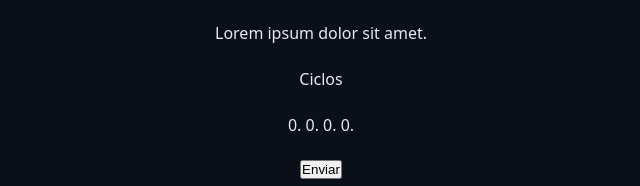
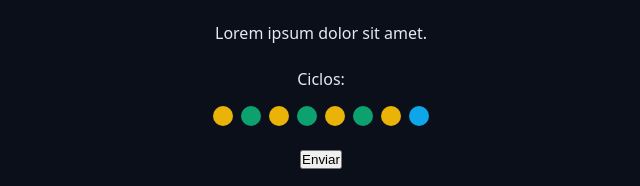
Before and after one commit to GabrielPanjos/chronoss-pomodoro, a React (Vite) app: page / in a window 1280 px wide. Shown: the part 708-894 px from the top of the page, without its empty margins (319-959 px from the left). Built offline with nearby package versions, Linux system fonts and the light colour scheme.

Commit message:
Criando um componente de botão reutilizável com opções

```diff
--- a/src/App.tsx
+++ b/src/App.tsx
@@ -6,6 +6,7 @@
 import { Menu } from "./components/Menu";
 import { CountDown } from "./components/CountDown";
 import { Input } from "./components/Input";
+import { Cycles } from "./components/Cycles";
 
 export function App() {
   return (
@@ -38,8 +39,7 @@
           </div>
 
           <div className="formRow">
-            <p>Ciclos</p>
-            <p>0. 0. 0. 0.</p>
+            <Cycles />
           </div>
 
           <div className="formRow">
--- /dev/null
+++ b/src/components/Cycles/index.tsx
@@ -0,0 +1,20 @@
+import styles from "./styles.module.css";
+
+export function Cycles() {
+  return (
+    <div className={styles.cycles}>
+      <span>Ciclos:</span>
+
+      <div className={styles.cycleDots}>
+        <span className={`${styles.cycleDot} ${styles.workTime}`}></span>
+        <span className={`${styles.cycleDot} ${styles.shortBreakTime}`}></span>
+        <span className={`${styles.cycleDot} ${styles.workTime}`}></span>
+        <span className={`${styles.cycleDot} ${styles.shortBreakTime}`}></span>
+        <span className={`${styles.cycleDot} ${styles.workTime}`}></span>
+        <span className={`${styles.cycleDot} ${styles.shortBreakTime}`}></span>
+        <span className={`${styles.cycleDot} ${styles.workTime}`}></span>
+        <span className={`${styles.cycleDot} ${styles.longBreakTime}`}></span>
+      </div>
+    </div>
+  );
+}
--- /dev/null
+++ b/src/components/Cycles/styles.module.css
@@ -0,0 +1,31 @@
+.cycles {
+  display: flex;
+  flex-direction: column;
+  gap: 16px;
+  align-items: center;
+  justify-content: center;
+}
+
+.cycleDots {
+  display: flex;
+  gap: 8px;
+}
+
+.cycleDot {
+  width: 20px;
+  height: 20px;
+  background-color: var(--primary);
+  border-radius: 50%;
+}
+
+.workTime {
+  background-color: var(--warning);
+}
+
+.shorBreakTime {
+  background-color: var(--primary);
+}
+
+.longBreakTime {
+  background-color: var(--info);
+}
```
